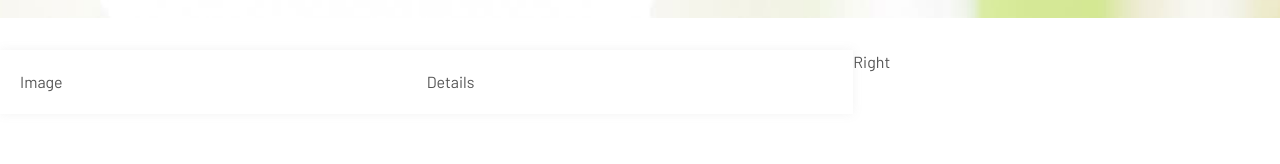
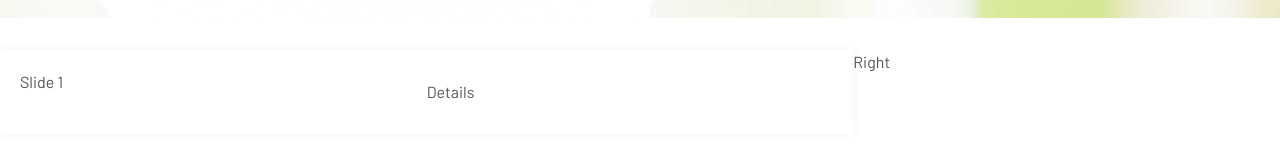
Before and after one commit to iwai-0310/Ecom-React, a React (Vite) app: page /shop/1 in a window 1280 px wide. Shown: the part 442-606 px from the top of the page. Built offline with nearby package versions, Linux system fonts and the light colour scheme.

Commit message:
Adds swiper for img in the left side for product view

```diff
--- a/src/shopComponent/SIngleProductView.jsx
+++ b/src/shopComponent/SIngleProductView.jsx
@@ -1,6 +1,13 @@
 import React, { useEffect, useState } from "react";
 import { useParams } from "react-router-dom";
 import PageHeader from "../components/PageHeader";
+
+// Import Swiper React components
+import { Swiper, SwiperSlide } from "swiper/react";
+
+// Import Swiper styles
+import "swiper/css";
+import { Autoplay } from "swiper/modules";
 
 const SIngleProductView = () => {
   const [product, setProduct] = useState([]);
@@ -28,7 +35,23 @@ const SIngleProductView = () => {
                 <div className="product-details">
                   <div className="flex items-center">
                     {/* Image here */}
-                    <div className="md:w-6/12 w-12">Image</div>
+                    <div className="md:w-6/12 w-12">
+                      <div className="product-thumb">
+                        <div className="swipe-container pro-single-top">
+                          <Swiper className="mySwiper">
+                            <SwiperSlide>Slide 1</SwiperSlide>
+                            <SwiperSlide>Slide 2</SwiperSlide>
+                            <SwiperSlide>Slide 3</SwiperSlide>
+                            <SwiperSlide>Slide 4</SwiperSlide>
+                            <SwiperSlide>Slide 5</SwiperSlide>
+                            <SwiperSlide>Slide 6</SwiperSlide>
+                            <SwiperSlide>Slide 7</SwiperSlide>
+                            <SwiperSlide>Slide 8</SwiperSlide>
+                            <SwiperSlide>Slide 9</SwiperSlide>
+                          </Swiper>
+                        </div>
+                      </div>
+                    </div>
                     {/* Details for product here */}
                     <div className="md:w-6/12 w-12">Details</div>
                   </div>
```
